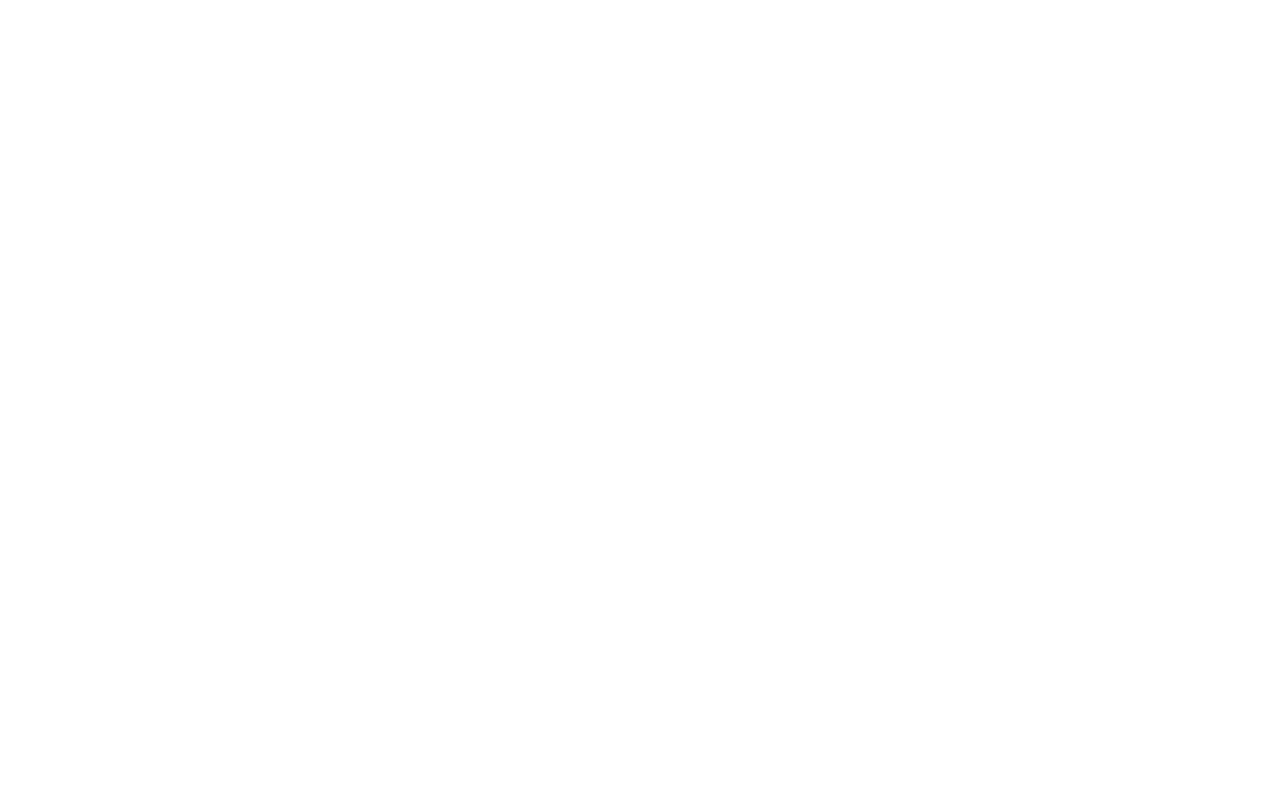
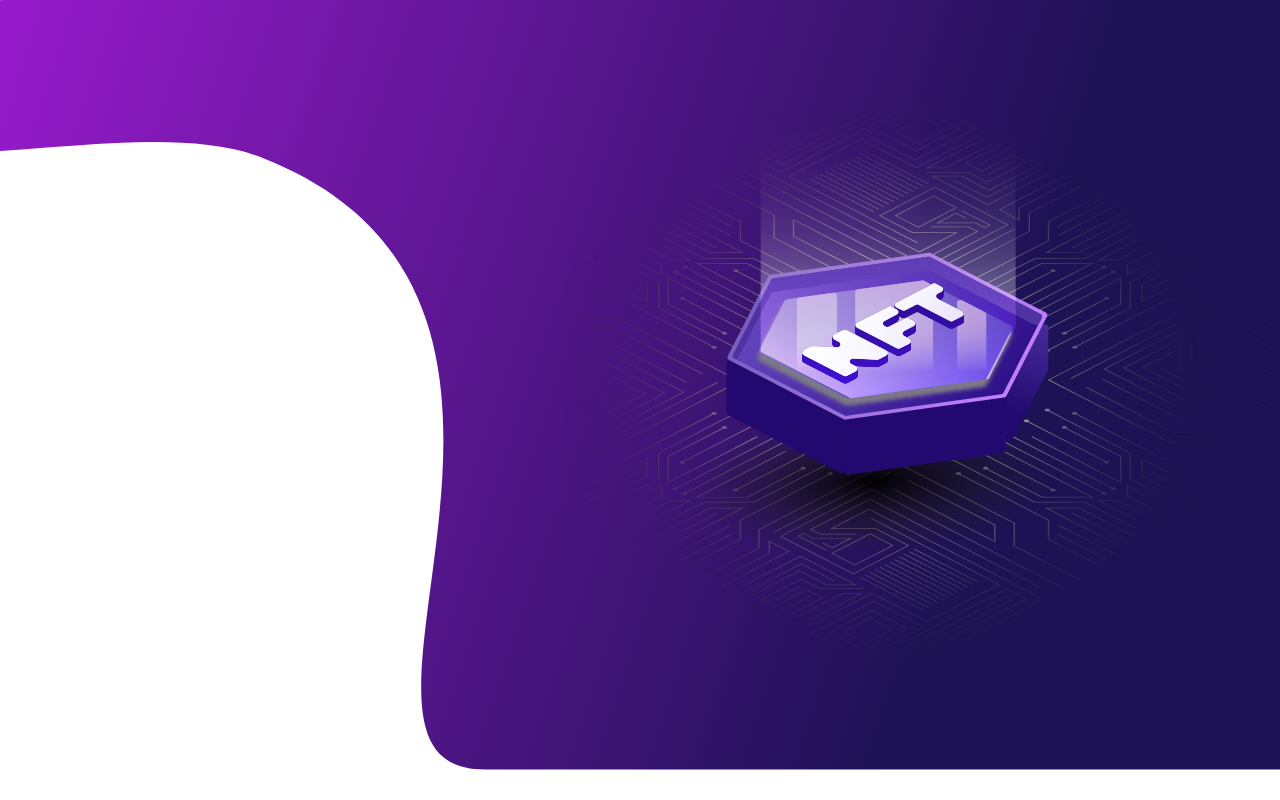
Before and after one commit to danyalbani240/NFTShop, a Nuxt app: page / in a window 1280 px wide. Built offline with nearby package versions, Linux system fonts and the light colour scheme.

Commit message:
hero added

```diff
--- a/pages/index.vue
+++ b/pages/index.vue
@@ -1,5 +1,5 @@
 <template>
-
+ <TheHero />
 </template>
 
 <script>
```
